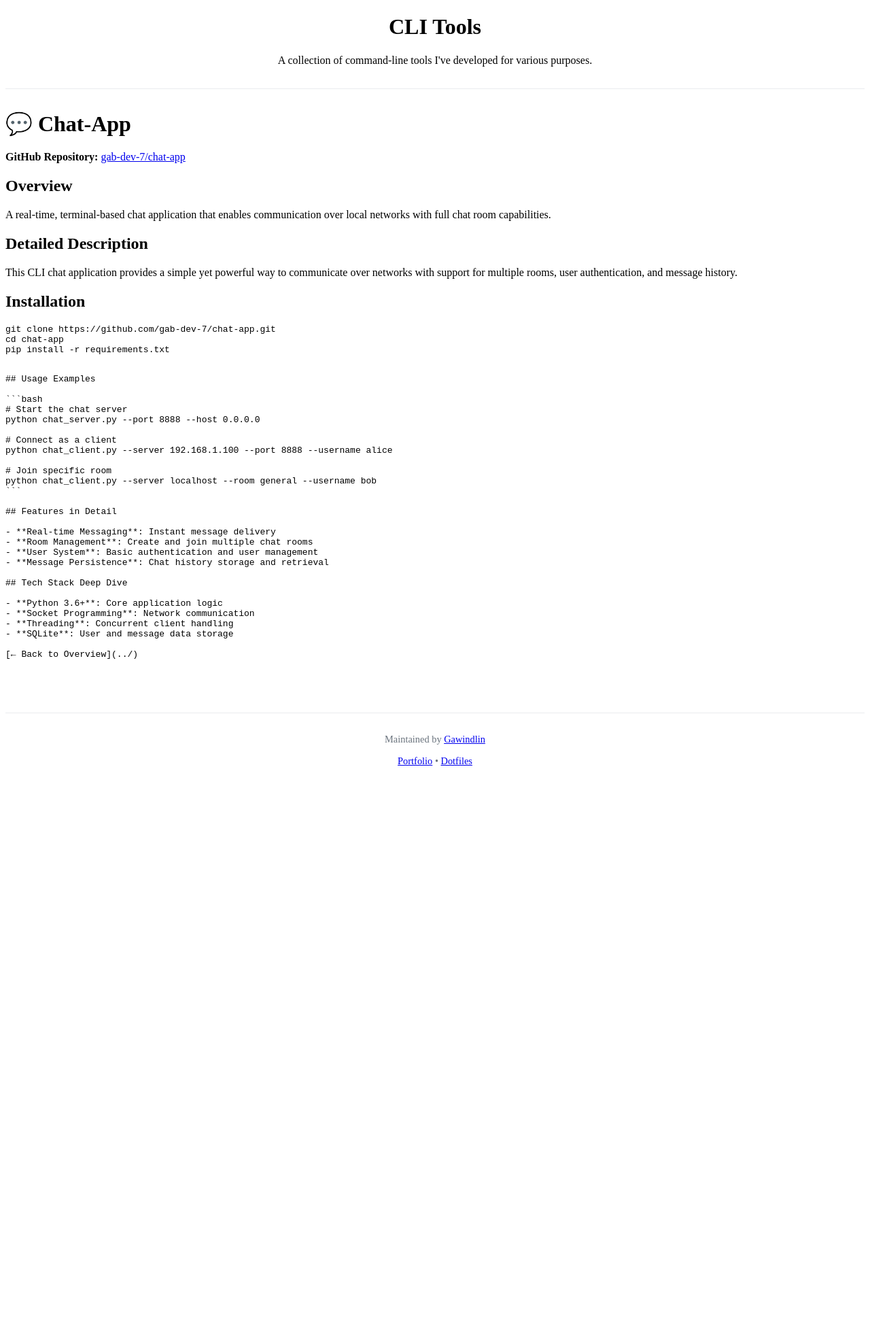
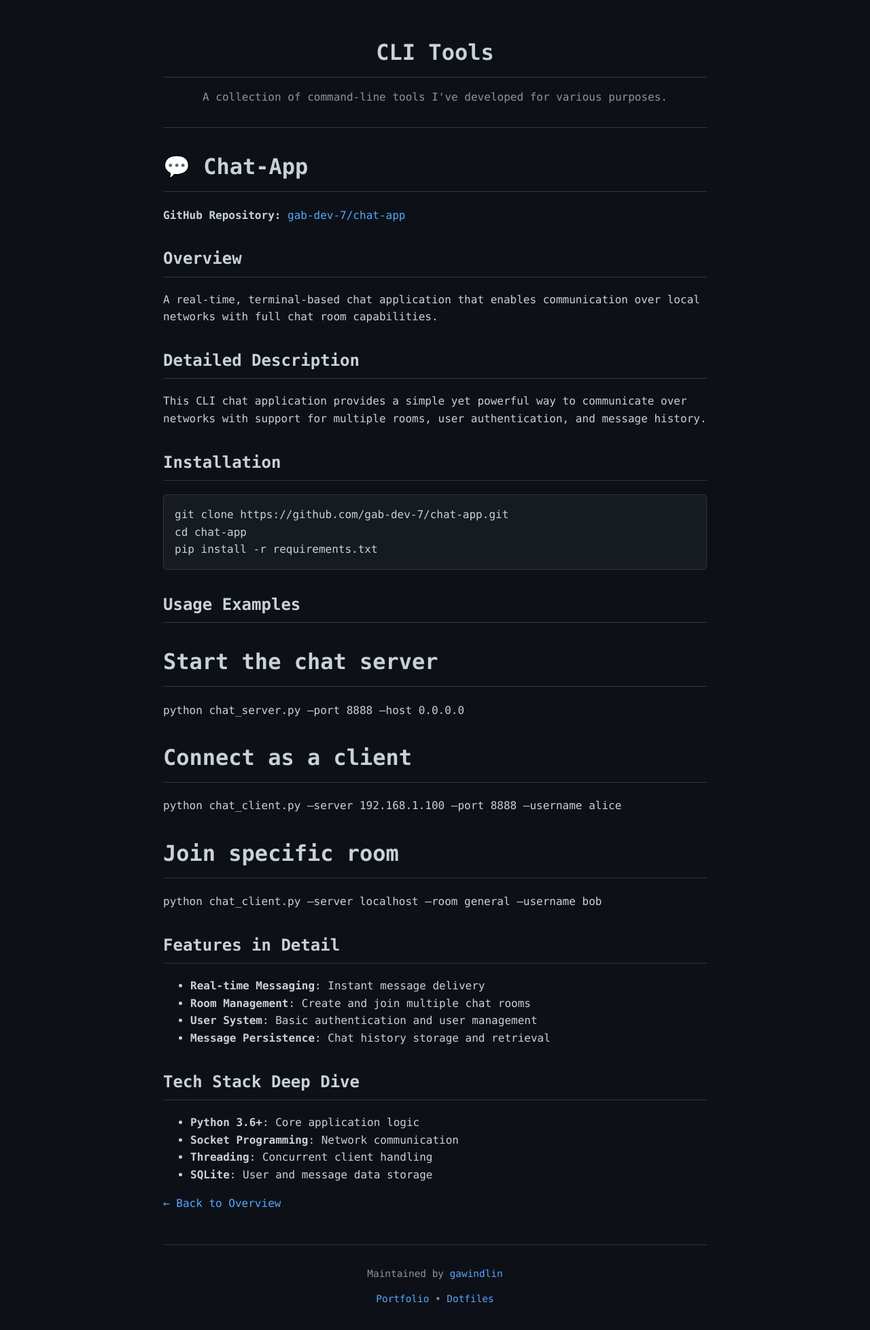
Before and after one commit to gab-dev-7/cli-tools, a Jekyll site: the page built from chat-app.md, in a window 1280 px wide. Shown: the whole page at 68% size. Built offline with Jekyll 4.4.1, drawn with Linux system fonts in a browser that asks for light colours; our own code applies the rules of GitHub Pages for plain Markdown files; before the commit the page ends 1142 px from its top, so only the background shows below that.

Commit message:
typos and relative path

`````diff
--- a/_config.yml
+++ b/_config.yml
@@ -8,5 +8,5 @@ markdown: kramdown
 permalink: pretty
 
 # Custom variables
-author: Gawindlin
+author: gawindlin
 github_username: gab-dev-7
--- a/assets/css/style.css
+++ b/assets/css/style.css
@@ -1,4 +1,23 @@
-// Custom styling to match dotfiles theme
+/* Custom styling to match dotfiles/terminal theme */
+:root {
+  --bg-color: #0d1117; /* Dark GitHub-like background */
+  --text-color: #c9d1d9; /* Soft white text */
+  --link-color: #58a6ff; /* Terminal blue links */
+  --accent-color: #238636; /* Green accent */
+  --border-color: #30363d; /* Dark borders */
+  --code-bg: #161b22; /* Darker code blocks */
+}
+
+body {
+  background-color: var(--bg-color);
+  color: var(--text-color);
+  font-family:
+    Consolas, "Andale Mono WT", "Andale Mono", "Lucida Console", "Courier New",
+    Courier, monospace;
+  margin: 0;
+  padding: 0;
+}
+
 .container {
   max-width: 800px;
   margin: 0 auto;
@@ -9,38 +28,96 @@
 header {
   text-align: center;
   margin-bottom: 2rem;
-    border-bottom: 1px solid #eaecef;
+  border-bottom: 1px solid var(--border-color);
   padding-bottom: 1rem;
 }
 
+header h1 {
+  margin-bottom: 0.5rem;
+}
+
 header h1 a {
-    color: inherit;
+  color: var(--text-color);
+  text-decoration: none;
+  font-weight: bold;
+}
+
+header p {
+  color: #8b949e; /* Dimmed text for description */
+}
+
+/* Typography */
+h1,
+h2,
+h3 {
+  color: var(--text-color);
+  margin-top: 2rem;
+}
+
+h1 {
+  border-bottom: 1px solid var(--border-color);
+  padding-bottom: 0.3em;
+}
+h2 {
+  border-bottom: 1px solid var(--border-color);
+  padding-bottom: 0.3em;
+}
+
+/* Footer */
+footer {
+  margin-top: 3rem;
+  padding-top: 1rem;
+  border-top: 1px solid var(--border-color);
+  text-align: center;
+  color: #8b949e;
+  font-size: 0.9rem;
+}
+
+/* Code block styling */
+pre,
+code {
+  font-family:
+    "SFMono-Regular", Consolas, "Liberation Mono", Menlo, Courier, monospace;
+  background-color: var(--code-bg);
+  border-radius: 6px;
+}
+
+/* Inline code */
+p code,
+li code {
+  padding: 0.2em 0.4em;
+  background-color: rgba(110, 118, 129, 0.4);
+  border-radius: 6px;
+  font-size: 85%;
+}
+
+/* Block code */
+pre {
+  padding: 16px;
+  overflow: auto;
+  border: 1px solid var(--border-color);
+}
+
+/* Link styling */
+a {
+  color: var(--link-color);
   text-decoration: none;
 }
 
-footer {
-    margin-top: 3rem;
-    padding-top: 1rem;
-    border-top: 1px solid #eaecef;
-    text-align: center;
-    color: #6a737d;
-    font-size: 0.9rem;
+a:hover {
+  text-decoration: underline;
 }
 
-// Code block styling
-.highlight {
-    background: #f6f8fa;
-    border-radius: 6px;
-    padding: 16px;
-    margin: 1rem 0;
+blockquote {
+  border-left: 4px solid var(--border-color);
+  margin: 0;
+  padding-left: 1em;
+  color: #8b949e;
 }
 
-// Link styling
-a {
-    color: #0366d6;
-    text-decoration: none;
-
-    &:hover {
-        text-decoration: underline;
+hr {
+  height: 0;
+  border: 0;
+  border-bottom: 1px solid var(--border-color);
+  margin: 2rem 0;
 }
-}
--- a/chat-app.md
+++ b/chat-app.md
@@ -18,20 +18,19 @@ cd chat-app
 pip install -r requirements.txt
 ```
 
-````
-
 ## Usage Examples
 
-```bash
 # Start the chat server
+
 python chat_server.py --port 8888 --host 0.0.0.0
 
 # Connect as a client
+
 python chat_client.py --server 192.168.1.100 --port 8888 --username alice
 
 # Join specific room
+
 python chat_client.py --server localhost --room general --username bob
-```
 
 ## Features in Detail
 
@@ -48,6 +47,3 @@ python chat_client.py --server localhost --room general --username bob
 - **SQLite**: User and message data storage
 
 [← Back to Overview](../)
-
-
-````
`````
Also changed, not shown: port-scanner.md (+3 -7 lines), sec-suite.md (+3 -6 lines). Lines whose indentation alone changed are shown as unchanged.
